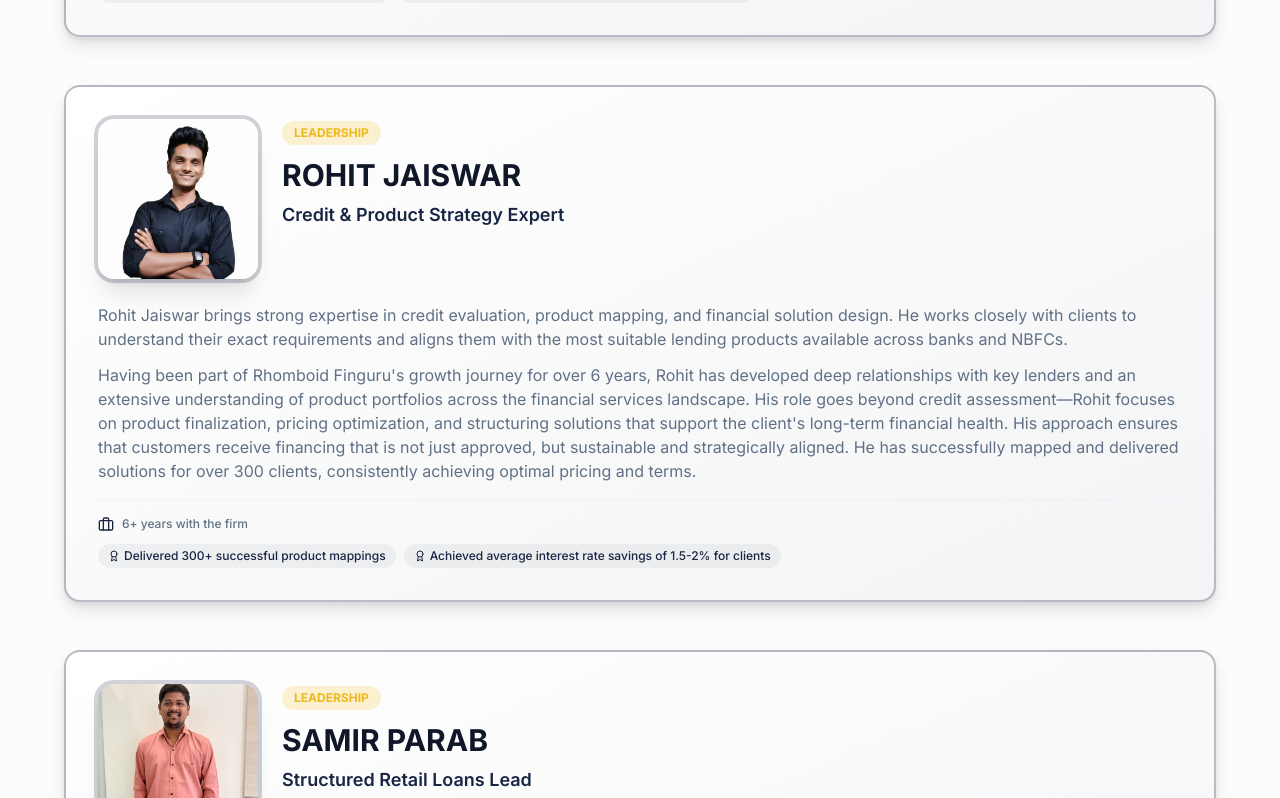
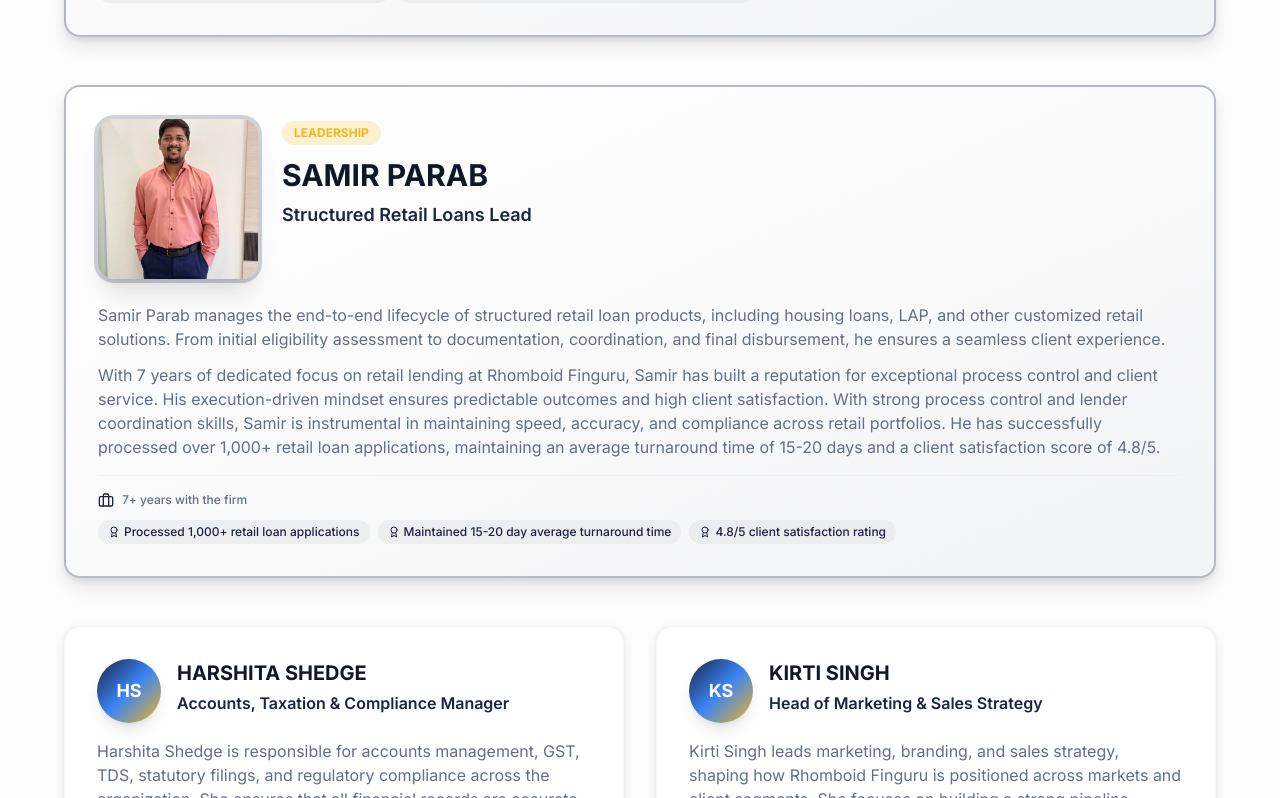
Before and after one commit to sachinsingh018/rfg-website, a Next.js app: page /management-team in a window 1280 px wide. Shown: the part 2742-3540 px from the top of the page. Built offline with nearby package versions, Linux system fonts and the light colour scheme.

Commit message:
Remove Rohit Jaiswar's profile from management team
Removed Rohit Jaiswar's profile details from the management team page.

```diff
--- a/app/management-team/page.tsx
+++ b/app/management-team/page.tsx
@@ -69,21 +69,6 @@ export default function ManagementTeamPage() {
       achievements: [
         "Structured 500+ successful credit proposals",
         "Maintained 85%+ approval rate on structured proposals",
-      ],
-      isDirector: true,
-    },
-    {
-      name: "ROHIT JAISWAR",
-      title: "Credit & Product Strategy Expert",
-      image: "/rohit.png",
-      description: [
-        "Rohit Jaiswar brings strong expertise in credit evaluation, product mapping, and financial solution design. He works closely with clients to understand their exact requirements and aligns them with the most suitable lending products available across banks and NBFCs.",
-        "Having been part of Rhomboid Finguru's growth journey for over 6 years, Rohit has developed deep relationships with key lenders and an extensive understanding of product portfolios across the financial services landscape. His role goes beyond credit assessment—Rohit focuses on product finalization, pricing optimization, and structuring solutions that support the client's long-term financial health. His approach ensures that customers receive financing that is not just approved, but sustainable and strategically aligned. He has successfully mapped and delivered solutions for over 300 clients, consistently achieving optimal pricing and terms.",
-      ],
-      tenure: "6+ years with the firm",
-      achievements: [
-        "Delivered 300+ successful product mappings",
-        "Achieved average interest rate savings of 1.5-2% for clients",
       ],
       isDirector: true,
     },
```
